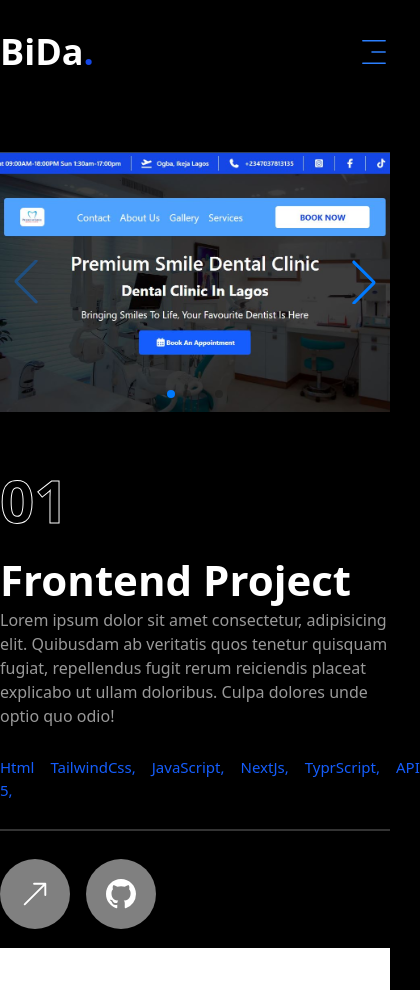
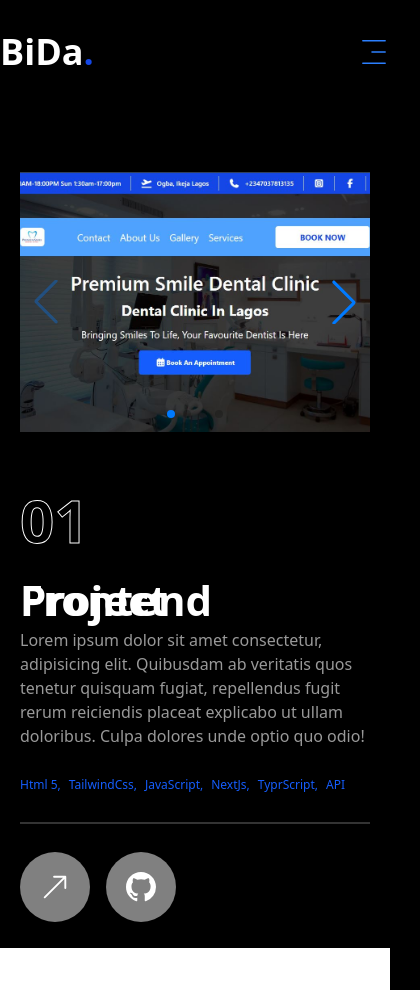
Before and after one commit to Bida3443/Bida-dev, a Next.js app: page /portfolio in a window 390 px wide. Shown: the whole page, 420 px wide, since content can reach past the window. Built offline with nearby package versions, Linux system fonts and the light colour scheme.

Commit message:
My Porfolio

```diff
--- a/app/portfolio/page.tsx
+++ b/app/portfolio/page.tsx
@@ -81,7 +81,7 @@
     return(
         <motion.section initial={{opacity: 0}}
                     animate={{opacity: 1}}
-                    className="min-h-[80vh] flex flex-col justify-center py-12 lg:px-0"
+                    className="min-h-[80vh] flex flex-col justify-center m-5 py-12 lg:px-0"
                     >
             <div className="container mx-auto">
                 <div className="flex flex-col lg:flex-row gap-10 lg:gap-7.5 ">
@@ -95,9 +95,9 @@
                             <p className="text-white/60">{project.description}</p>
 
                             {/* stack */}
-                            <ul className="flex gap-4">
+                            <ul className="flex gap-2">
                                 {project.stack.map((item,index)=>{
-                                    return <li key={index} className="lg:text-lg text-[15px]  text-blue-600">{item.name}</li>
+                                    return <li key={index} className="lg:text-lg text-[12px]  text-blue-600">{item.name}</li>
                                 })}
                             </ul>
                             <div className="border border-white/20 "></div>
```
